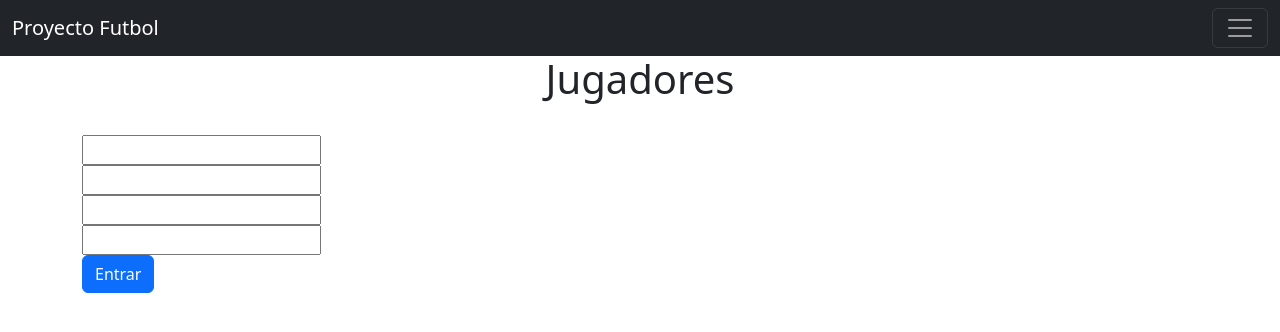
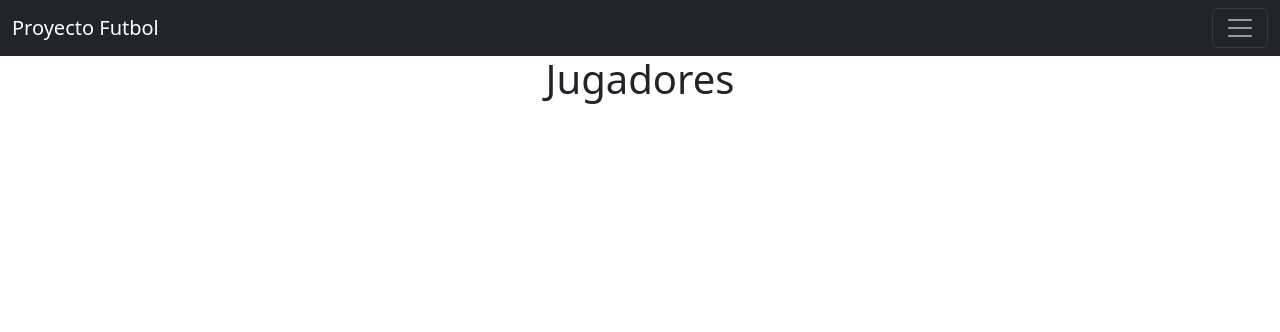
Before and after one commit to francoserjen10/Proyecto_Futbol, an Angular app: page /jugadores in a window 1280 px wide. Shown: the top 332 px of the page. Built offline with nearby package versions, Linux system fonts and the light colour scheme.

Commit message:
Modifico el atributo jugadores: Jugador de JugadoresService, ya que mostraba automaticamente las caracteristicas del objeto jugadores con los valores de string vacio

```diff
--- a/src/app/JugadoresService.ts
+++ b/src/app/JugadoresService.ts
@@ -7,15 +7,7 @@ import { Jugador } from './interfaces/Jugador';
 export class JugadoresService {
 
   //Atributo donde voy a almacenar los jugadores creados
-  jugadores: Jugador[] = [
-    {
-      urlImagen: "",
-      nombre: "",
-      apellido: "",
-      fechaDeNacimiento: "",
-      club: "",
-    }
-  ];
+  jugadores: Jugador[] = [];
 
   constructor() { }
 
```
